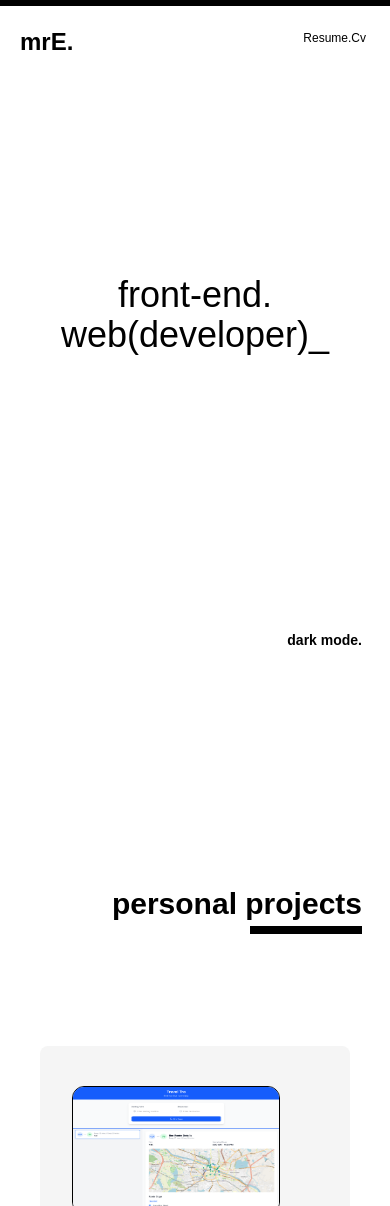
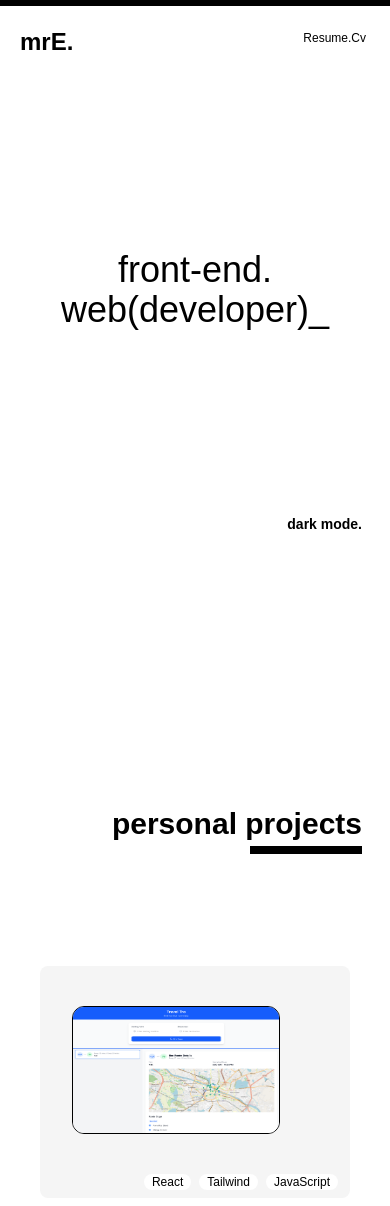
Before and after one commit to EswarCodeX/Portfolio, a React (Vite) app: page / in a window 390 px wide. Shown: the top 1206 px of the page. Built offline with nearby package versions, Linux system fonts and the light colour scheme; a web font is replaced by a local one.

Commit message:
alignment assigned

```diff
--- a/src/components/Body.jsx
+++ b/src/components/Body.jsx
@@ -104,7 +104,7 @@ export default function Body() {
           front-end.<span>web(developer)_</span>
         </h1>
         <h4
-          className="sm:-rotate-90 font-bold mt-[20%] sm:mt-[30%] font-man text-end sm:w-auto  w-full pr-7 sm:pl-0 sm:text-base text-sm cursor-pointer"
+          className="sm:-rotate-90 font-bold mb-32 sm:mt-[30%] font-man text-end sm:w-auto  w-full pr-7 sm:pl-0 sm:text-base text-sm cursor-pointer"
           data-aos="fade-up"
           data-aos-duration="1100"
           onClick={toggleDarkMode}
--- a/src/components/Project.jsx
+++ b/src/components/Project.jsx
@@ -9,7 +9,7 @@ export default function Project() {
     <>
       <div
         id="project"
-        className="flex flex-col w-full  items-end gap-1 pb-18 pt-20 sm:pr-14 pr-7  overflow-hidden"
+        className="flex flex-col w-full  items-end gap-1 pb-18 pt-0 sm:pt-20 sm:pr-14 pr-7  overflow-hidden"
       >
         <h2
           className="text-3xl  font-bold font-man "
```
